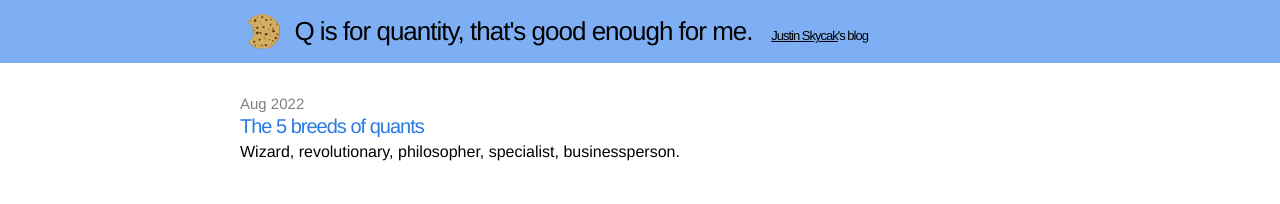
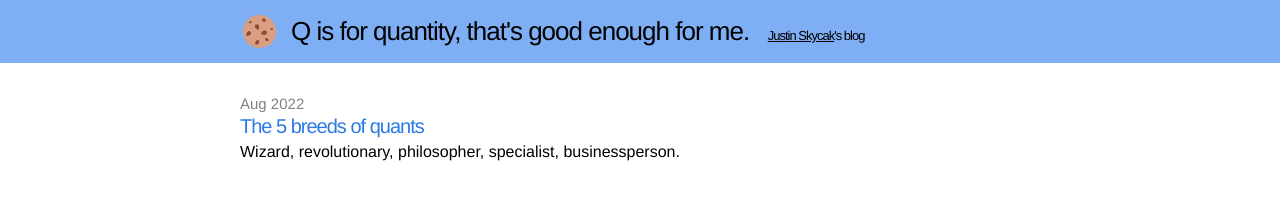
Before and after one commit to quantmonster/quantmonster.github.io, a Jekyll site: the page built from index.html, in a window 1280 px wide. Shown: the top 204 px of the page. Built offline with Jekyll 4.4.1, drawn with Linux system fonts in a browser that asks for light colours.

Commit message:
change cookie icon, add favicon

```diff
--- a/_includes/head.html
+++ b/_includes/head.html
@@ -6,6 +6,8 @@
     <meta name="description" content="{{ site.description }}">
     <link rel="canonical" href="{{ page.url | replace:'index.html','' | prepend: site.baseurl | prepend: site.url }}">
     <link href="/feed.xml" type="application/atom+xml" rel="alternate" title="{{ site.title }} posts" />
+
+    <link rel="icon" type="image/png" sizes="32x32" href="{{ base_path }}/images/cookie.png">
 
     <!-- Custom CSS -->
     <link rel="stylesheet" href="{{ "/css/main.css" | prepend: site.baseurl }}">
```
Also changed, not shown: images/cookie-old.png (added), images/cookie.png.
